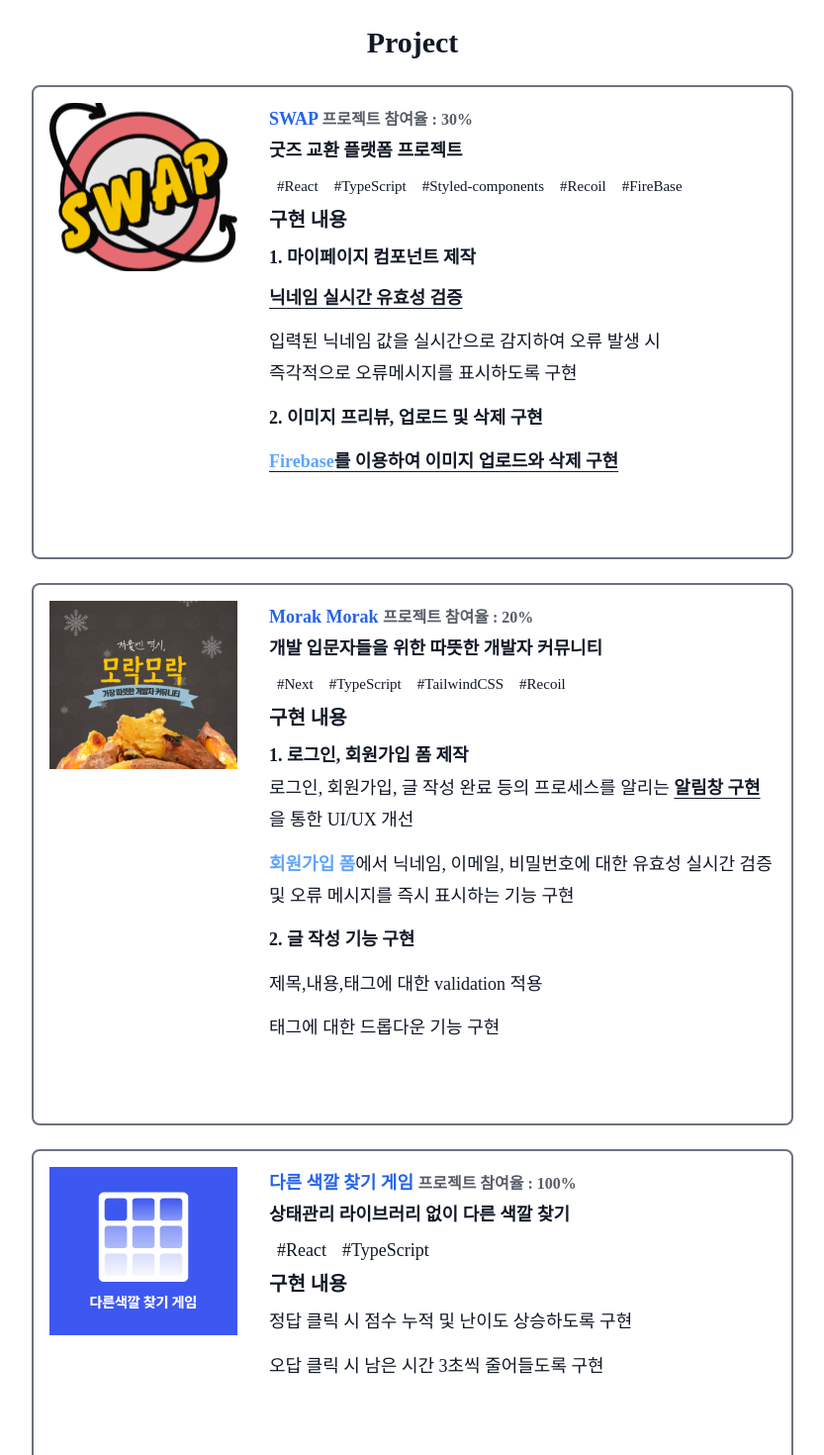
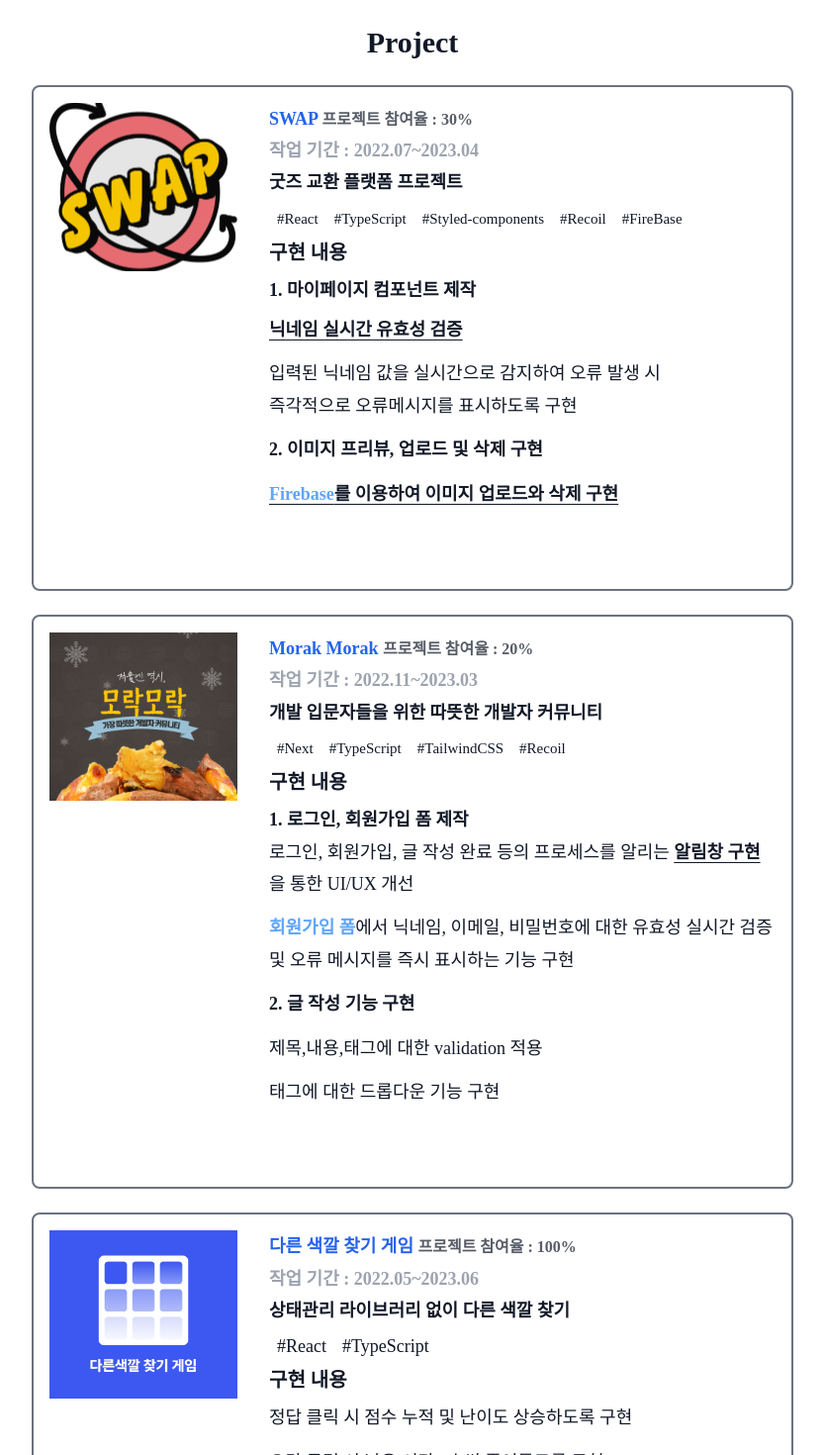
Before and after one commit to HA-SEUNG-JEONG/react-portfolio, a React (Create React App) app: page / in a window 1280 px wide. Shown: the part 1400-2870 px from the top of the page at 99% size, without its empty margins (223-1056 px from the left). Built offline with nearby package versions, Linux system fonts and the light colour scheme.

Commit message:
Feat : 작업 기간 추가

```diff
--- a/src/components/project/Project.tsx
+++ b/src/components/project/Project.tsx
@@ -27,6 +27,7 @@ const Project = () => {
                       link="https://swap-a69f8.firebaseapp.com/"
                       name="SWAP"
                       percent={30}
+                      period="2022.07~2023.04"
                     />
                     <ProjectDescription description="굿즈 교환 플랫폼 프로젝트" />
                     <div className="text-[15px] flex gap-y-2 mb-2 leading-6">
@@ -88,6 +89,7 @@ const Project = () => {
                       link="https://morakmorak.vercel.app/"
                       name="Morak Morak"
                       percent={20}
+                      period="2022.11~2023.03"
                     />
                     <ProjectDescription description="개발 입문자들을 위한 따뜻한 개발자 커뮤니티" />
                     <div className="text-[15px] flex gap-y-2 mb-2 leading-6">
@@ -133,6 +135,7 @@ const Project = () => {
                       link="https://find-different-color-beryl.vercel.app/"
                       name="다른 색깔 찾기 게임"
                       percent={100}
+                      period="2022.05~2023.06"
                     />
                     <ProjectDescription description="상태관리 라이브러리 없이 다른 색깔 찾기" />
                     <div className="flex gap-y-2 mb-2 leading-6">
--- a/src/components/project/ProjectNameAndPercent.tsx
+++ b/src/components/project/ProjectNameAndPercent.tsx
@@ -2,14 +2,17 @@ interface NameAndPercentProps {
   link: string;
   name: string;
   percent: number;
+  period: string;
 }
 
 const ProjectNameAndPercent = ({
   link,
   name,
   percent,
+  period,
 }: NameAndPercentProps) => {
   return (
+    <>
       <h2 className="font-bold">
         <a className="hover:opacity-70 text-blue-600" href={link}>
           {name}
@@ -18,6 +21,8 @@ const ProjectNameAndPercent = ({
           프로젝트 참여율 : {percent}%
         </span>
       </h2>
+      <span className="text-gray-400 font-semibold">작업 기간 : {period}</span>
+    </>
   );
 };
 
```
Lines whose indentation alone changed are shown as unchanged.
